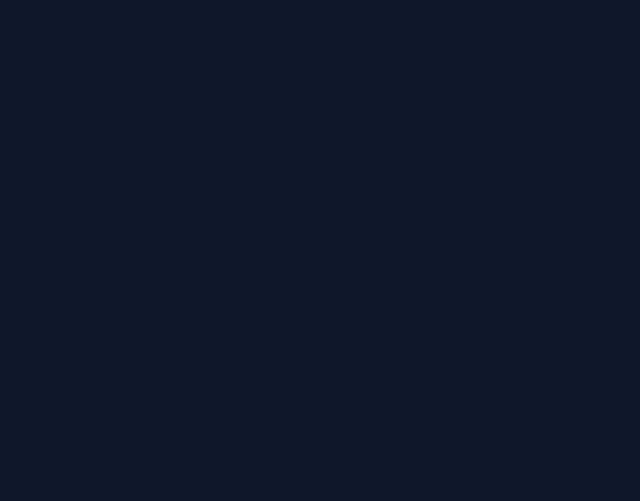
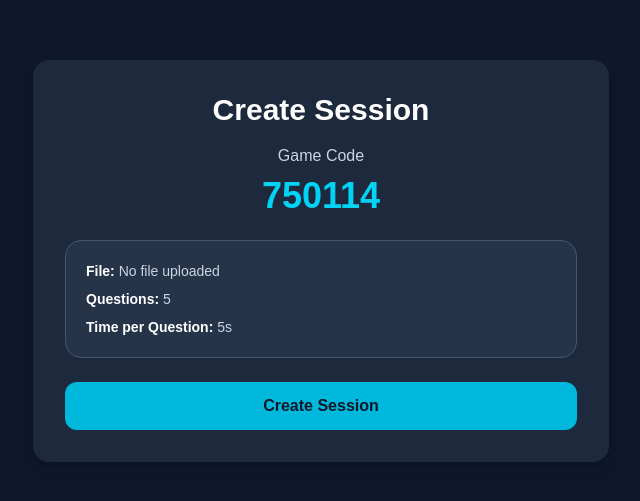
Before and after one commit to RMR069/quiz-play, a React (Vite) app: page /instructor/create-session in a window 1280 px wide. Before the commit this address had no page. Shown: the part 139-640 px from the top of the page, without its empty margins (319-959 px from the left). Built offline with nearby package versions, Linux system fonts and the light colour scheme.

Commit message:
Add Firebase session sync

```diff
--- a/package.json
+++ b/package.json
@@ -11,6 +11,7 @@
   },
   "dependencies": {
     "@tailwindcss/vite": "^4.2.1",
+    "firebase": "^12.12.1",
     "react": "^19.2.0",
     "react-dom": "^19.2.0",
     "react-router-dom": "^7.13.1",
--- a/src/App.jsx
+++ b/src/App.jsx
@@ -1,6 +1,8 @@
 import { BrowserRouter, Routes, Route } from "react-router-dom";
 
 import Home from "./pages/Home";
+import CreateSession from "./pages/CreateSession";
+
 import JoinGame from "./pages/student/JoinGame";
 import Lobby from "./pages/student/Lobby";
 import Difficulty from "./pages/student/Difficulty";
@@ -30,6 +32,7 @@ function App() {
         <Route path="/instructor/dashboard-official" element={<DashboardOfficial />} />
         <Route path="/instructor/session-official" element={<SessionOfficial />} />
         <Route path="/instructor/questions-preview" element={<QuestionsPreview />} />
+        <Route path="/instructor/create-session" element={<CreateSession />} />
       </Routes>
     </BrowserRouter>
   );
--- /dev/null
+++ b/src/firebase.js
@@ -0,0 +1,17 @@
+import { initializeApp } from "firebase/app";
+import { getFirestore } from "firebase/firestore";
+
+const firebaseConfig = {
+  apiKey: "AIzaSyCZXwPQabBnCj1x4KIYl0jsRmMTeyLHYzI",
+  authDomain: "quizplay-6bc74.firebaseapp.com",
+  projectId: "quizplay-6bc74",
+  storageBucket: "quizplay-6bc74.firebasestorage.app",
+  messagingSenderId: "1049529032829",
+  appId: "1:1049529032829:web:3960c2742ba35c90fe5114",
+  measurementId: "G-TH0G4Q9BHG",
+};
+
+const app = initializeApp(firebaseConfig);
+const db = getFirestore(app);
+
+export { db };
--- /dev/null
+++ b/src/pages/CreateSession.jsx
@@ -0,0 +1,114 @@
+import { useState } from "react";
+import { useLocation, useNavigate } from "react-router-dom";
+import { doc, serverTimestamp, setDoc, getDoc } from "firebase/firestore";
+import { db } from "../firebase";
+
+function generateGameCode() {
+  return Math.floor(100000 + Math.random() * 900000).toString();
+}
+
+function CreateSession() {
+  const navigate = useNavigate();
+  const { state } = useLocation();
+
+  const [gameCode] = useState(generateGameCode());
+  const [isCreating, setIsCreating] = useState(false);
+  const [error, setError] = useState("");
+  const [success, setSuccess] = useState("");
+
+  const fileName = state?.fileName ?? "No file uploaded";
+  const questionCount = state?.questionCount ?? 5;
+  const timePerQuestion = state?.timePerQuestion ?? 5;
+
+  async function handleCreateSession() {
+    try {
+      setIsCreating(true);
+      setError("");
+      setSuccess("");
+
+      const sessionRef = doc(db, "sessions", gameCode);
+
+      await setDoc(sessionRef, {
+        gameCode,
+        fileName,
+        questionCount,
+        timePerQuestion,
+        players: [],
+        status: "waiting",
+        createdAt: serverTimestamp(),
+      });
+
+      const sessionSnap = await getDoc(sessionRef);
+
+      if (!sessionSnap.exists()) {
+        throw new Error("Session was not saved in Firestore.");
+      }
+
+      setSuccess(`Session created successfully: ${gameCode}`);
+
+      setTimeout(() => {
+        navigate("/instructor/session-official", {
+          state: {
+            gameCode,
+            fileName,
+            questionCount,
+            timePerQuestion,
+          },
+        });
+      }, 1200);
+    } catch (err) {
+      console.error("Error creating session:", err);
+      setError(`Failed to create session: ${err.message}`);
+    } finally {
+      setIsCreating(false);
+    }
+  }
+
+  return (
+    <div className="min-h-screen bg-slate-900 text-white flex items-center justify-center px-6">
+      <div className="w-full max-w-xl bg-slate-800 rounded-2xl p-8 shadow-lg text-center">
+        <h1 className="text-3xl font-bold mb-4">Create Session</h1>
+
+        <p className="text-slate-300 mb-2">Game Code</p>
+        <div className="text-4xl font-extrabold text-cyan-400 mb-6">
+          {gameCode}
+        </div>
+
+        <div className="rounded-2xl border border-slate-600 bg-slate-700/50 p-5 mb-6 text-left">
+          <p className="text-sm text-slate-300 mb-2">
+            <span className="font-semibold text-white">File:</span> {fileName}
+          </p>
+          <p className="text-sm text-slate-300 mb-2">
+            <span className="font-semibold text-white">Questions:</span> {questionCount}
+          </p>
+          <p className="text-sm text-slate-300">
+            <span className="font-semibold text-white">Time per Question:</span>{" "}
+            {timePerQuestion}s
+          </p>
+        </div>
+
+        {error && (
+          <p className="text-red-400 mb-4 break-words">{error}</p>
+        )}
+
+        {success && (
+          <p className="text-green-400 mb-4 break-words">{success}</p>
+        )}
+
+        <button
+          onClick={handleCreateSession}
+          disabled={isCreating}
+          className={`w-full py-3 rounded-xl font-bold transition ${
+            isCreating
+              ? "bg-slate-600 text-slate-300 cursor-not-allowed"
+              : "bg-cyan-500 hover:bg-cyan-400 text-slate-900"
+          }`}
+        >
+          {isCreating ? "Creating..." : "Create Session"}
+        </button>
+      </div>
+    </div>
+  );
+}
+
+export default CreateSession;
--- a/src/pages/instructor/DashboardOfficial.jsx
+++ b/src/pages/instructor/DashboardOfficial.jsx
@@ -1,5 +1,7 @@
 import { useMemo, useState } from "react";
 import { useNavigate } from "react-router-dom";
+import { doc, serverTimestamp, setDoc } from "firebase/firestore";
+import { db } from "../../firebase";
 
 function DashboardOfficial() {
   const navigate = useNavigate();
@@ -14,8 +16,10 @@ function DashboardOfficial() {
   const [selectedFile, setSelectedFile] = useState(null);
   const [questionCount, setQuestionCount] = useState(5);
   const [timePerQuestion, setTimePerQuestion] = useState(5);
+  const [isCreatingSession, setIsCreatingSession] = useState(false);
+  const [error, setError] = useState("");
 
-  const studentsJoined = 3;
+  const studentsJoined = 0;
 
   const MIN_QUESTIONS = 5;
   const MAX_QUESTIONS = 20;
@@ -39,7 +43,6 @@ function DashboardOfficial() {
     setTimePerQuestion((prev) => Math.max(prev - 5, MIN_TIME));
   }
 
-  // ✅ Mock AI: creates N questions per difficulty
   function generateMockQuestions(n, fileName) {
     const topic = fileName ? fileName.replace(/\.[^/.]+$/, "") : "General";
 
@@ -49,7 +52,7 @@ function DashboardOfficial() {
         difficulty: difficultyLabel.toLowerCase(),
         q: `[${topic}] ${difficultyLabel} Q${i + 1}: ${baseQ} (${i + 1})`,
         choices: ["A", "B", "C", "D"],
-        correctIndex: (i + 1) % 4, // deterministic
+        correctIndex: (i + 1) % 4,
       }));
 
     return {
@@ -59,38 +62,44 @@ function DashboardOfficial() {
     };
   }
 
-  function handleGoToSession() {
+  async function handleGoToSession() {
     if (!selectedFile) return;
 
-    // ✅ Create banks (Mock AI)
+    try {
+      setIsCreatingSession(true);
+      setError("");
+
       const questionsByDifficulty = generateMockQuestions(
         questionCount,
         selectedFile?.name
       );
 
-    // ✅ Save instructor config so student reads the same questionCount/time/questions
-    const sessionConfig = {
+      await setDoc(doc(db, "sessions", gameCode), {
         gameCode,
+        fileName: selectedFile.name,
         questionCount,
         timePerQuestion,
-      players: ["Radi", "Sara", "Fahad"], // temporary (later realtime)
+        players: [],
         questionsByDifficulty,
-    };
-
-    localStorage.setItem(
-      `quizplay_session_${gameCode}`,
-      JSON.stringify(sessionConfig)
-    );
+        status: "waiting",
+        createdAt: serverTimestamp(),
+      });
 
       navigate("/instructor/session-official", {
         state: {
           gameCode,
-        fileName: selectedFile ? selectedFile.name : "No file uploaded",
+          fileName: selectedFile.name,
           questionCount,
           timePerQuestion,
-        studentsJoined,
+          studentsJoined: 0,
         },
       });
+    } catch (err) {
+      console.error("Error creating session:", err);
+      setError(`Failed to create session: ${err.message}`);
+    } finally {
+      setIsCreatingSession(false);
+    }
   }
 
   return (
@@ -195,6 +204,10 @@ function DashboardOfficial() {
                 </div>
               </div>
             </div>
+
+            {error && (
+              <p className="mt-5 text-sm text-red-500 break-words">{error}</p>
+            )}
           </div>
 
           <div className="bg-white border border-slate-200 rounded-3xl p-6 md:p-7 shadow-sm">
@@ -228,15 +241,15 @@ function DashboardOfficial() {
 
             <button
               onClick={handleGoToSession}
-              disabled={!selectedFile}
+              disabled={!selectedFile || isCreatingSession}
               className={[
                 "w-full px-5 py-3.5 rounded-2xl transition font-bold",
-                selectedFile
+                selectedFile && !isCreatingSession
                   ? "bg-slate-900 text-white hover:bg-slate-800"
                   : "bg-slate-200 text-slate-500 cursor-not-allowed",
               ].join(" ")}
             >
-              Go to Session
+              {isCreatingSession ? "Creating Session..." : "Go to Session"}
             </button>
 
             <p className="text-xs text-slate-500 mt-4 leading-5">
--- a/src/pages/instructor/SessionOfficial.jsx
+++ b/src/pages/instructor/SessionOfficial.jsx
@@ -1,10 +1,41 @@
+import { useEffect, useState } from "react";
 import { useLocation, useNavigate } from "react-router-dom";
+import { doc, onSnapshot } from "firebase/firestore";
+import { db } from "../../firebase";
 
 function SessionOfficial() {
   const navigate = useNavigate();
   const { state } = useLocation();
 
-  if (!state?.gameCode) {
+  const gameCode = state?.gameCode || "";
+  const [sessionData, setSessionData] = useState(null);
+  const [loading, setLoading] = useState(true);
+
+  useEffect(() => {
+    if (!gameCode) return;
+
+    const sessionRef = doc(db, "sessions", gameCode);
+
+    const unsubscribe = onSnapshot(
+      sessionRef,
+      (snapshot) => {
+        if (snapshot.exists()) {
+          setSessionData(snapshot.data());
+        } else {
+          setSessionData(null);
+        }
+        setLoading(false);
+      },
+      (error) => {
+        console.error("Error reading session:", error);
+        setLoading(false);
+      }
+    );
+
+    return () => unsubscribe();
+  }, [gameCode]);
+
+  if (!gameCode) {
     return (
       <div className="min-h-screen bg-slate-50 flex items-center justify-center px-6">
         <div className="w-full max-w-md bg-white border border-slate-200 rounded-3xl p-8 shadow-sm text-center">
@@ -25,28 +56,39 @@ function SessionOfficial() {
     );
   }
 
-  const {
-    gameCode,
-    fileName: fileNameFromState,
-    questionCount: questionCountFromState,
-    timePerQuestion: timePerQuestionFromState,
-    studentsJoined,
-  } = state;
+  if (loading) {
+    return (
+      <div className="min-h-screen bg-slate-50 flex items-center justify-center px-6">
+        <div className="text-slate-700 text-xl font-semibold">Loading session...</div>
+      </div>
+    );
+  }
 
-  const raw = localStorage.getItem(`quizplay_session_${gameCode}`);
-  const session = raw ? JSON.parse(raw) : null;
+  if (!sessionData) {
+    return (
+      <div className="min-h-screen bg-slate-50 flex items-center justify-center px-6">
+        <div className="w-full max-w-md bg-white border border-slate-200 rounded-3xl p-8 shadow-sm text-center">
+          <h1 className="text-2xl font-bold text-slate-900 mb-3">
+            Session not found
+          </h1>
+          <p className="text-slate-500 mb-6">
+            This session does not exist in Firebase.
+          </p>
+          <button
+            onClick={() => navigate("/instructor/dashboard-official")}
+            className="w-full px-5 py-3 rounded-2xl bg-slate-900 text-white hover:bg-slate-800 transition font-bold"
+          >
+            Back to Setup
+          </button>
+        </div>
+      </div>
+    );
+  }
 
-  const fileName = fileNameFromState ?? session?.fileName ?? "No file uploaded";
-  const questionCount = questionCountFromState ?? session?.questionCount ?? 5;
-  const timePerQuestion =
-    timePerQuestionFromState ?? session?.timePerQuestion ?? 5;
-
-  const students =
-    session?.players?.length
-      ? session.players
-      : studentsJoined > 0
-      ? ["Radi", "Sara", "Fahad"]
-      : [];
+  const fileName = sessionData.fileName ?? "No file uploaded";
+  const questionCount = sessionData.questionCount ?? 5;
+  const timePerQuestion = sessionData.timePerQuestion ?? 5;
+  const students = Array.isArray(sessionData.players) ? sessionData.players : [];
 
   function handleStartQuiz() {
     if (students.length === 0) return;
@@ -70,7 +112,6 @@ function SessionOfficial() {
     <div className="min-h-screen bg-gradient-to-br from-slate-50 via-white to-slate-100 text-slate-900">
       <div className="max-w-6xl mx-auto px-6 py-10">
         <div className="grid grid-cols-1 xl:grid-cols-3 gap-6">
-          {/* Session Summary */}
           <div className="xl:col-span-2 bg-white border border-slate-200 rounded-3xl p-6 md:p-8 shadow-sm">
             <h2 className="text-2xl font-bold mb-6">Session Summary</h2>
 
@@ -110,10 +151,21 @@ function SessionOfficial() {
                   {timePerQuestion}s
                 </p>
               </div>
+
+              <div className="md:col-span-2 rounded-3xl border border-slate-200 bg-slate-50/80 p-5 text-center">
+                <p className="text-xs uppercase tracking-wide text-slate-500 mb-3">
+                  Session Code
+                </p>
+                <p className="text-5xl font-extrabold tracking-[0.2em] text-slate-900">
+                  {gameCode}
+                </p>
+                <p className="text-sm text-slate-500 mt-3">
+                  Share this code with students to join the session.
+                </p>
+              </div>
             </div>
           </div>
 
-          {/* Session Controls */}
           <div className="bg-white border border-slate-200 rounded-3xl p-6 md:p-7 shadow-sm">
             <p className="text-xs uppercase tracking-[0.2em] text-slate-500">
               Session Controls
@@ -150,7 +202,13 @@ function SessionOfficial() {
             <button
               onClick={() =>
                 navigate("/instructor/questions-preview", {
-                  state: { ...state, gameCode },
+                  state: {
+                    gameCode,
+                    fileName,
+                    questionCount,
+                    timePerQuestion,
+                    students,
+                  },
                 })
               }
               className="w-full mt-3 px-5 py-3.5 rounded-2xl bg-white border border-slate-200 hover:bg-slate-50 transition font-semibold"
@@ -167,7 +225,6 @@ function SessionOfficial() {
           </div>
         </div>
 
-        {/* Students Box */}
         <div className="mt-6 bg-white border border-slate-200 rounded-3xl p-6 md:p-8 shadow-sm">
           <div className="flex items-center justify-between mb-5">
             <h2 className="text-2xl font-bold">Joined Students</h2>
@@ -195,8 +252,6 @@ function SessionOfficial() {
             </div>
           )}
         </div>
-
-
       </div>
     </div>
   );
--- a/src/pages/student/JoinGame.jsx
+++ b/src/pages/student/JoinGame.jsx
@@ -1,20 +1,33 @@
-import { useState } from "react";
-import { useNavigate } from "react-router-dom";
+import { useEffect, useState } from "react";
+import { useNavigate, useSearchParams } from "react-router-dom";
+import { doc, getDoc, updateDoc, arrayUnion } from "firebase/firestore";
+import { db } from "../../firebase";
 
 function JoinGame() {
   const navigate = useNavigate();
+  const [searchParams] = useSearchParams();
 
   const [studentName, setStudentName] = useState("");
   const [gameCode, setGameCode] = useState("");
 
   const [nameError, setNameError] = useState("");
   const [codeError, setCodeError] = useState("");
+  const [joinError, setJoinError] = useState("");
+  const [isJoining, setIsJoining] = useState(false);
 
-  function handleJoin() {
+  useEffect(() => {
+    const codeFromUrl = searchParams.get("code");
+    if (codeFromUrl) {
+      setGameCode(codeFromUrl);
+    }
+  }, [searchParams]);
+
+  async function handleJoin() {
     let hasError = false;
 
     setNameError("");
     setCodeError("");
+    setJoinError("");
 
     const name = studentName.trim();
     const code = gameCode.trim();
@@ -31,9 +44,39 @@ function JoinGame() {
 
     if (hasError) return;
 
-    navigate("/student/lobby", {
-      state: { studentName: name, gameCode: code },
-    });
+    try {
+      setIsJoining(true);
+
+      const sessionRef = doc(db, "sessions", code);
+      const sessionSnap = await getDoc(sessionRef);
+
+      if (!sessionSnap.exists()) {
+        setJoinError("Session not found. Please check the game code.");
+        return;
+      }
+
+      const sessionData = sessionSnap.data();
+      const players = Array.isArray(sessionData.players) ? sessionData.players : [];
+
+      const alreadyExists = players.some(
+        (player) => player.toLowerCase() === name.toLowerCase()
+      );
+
+      if (!alreadyExists) {
+        await updateDoc(sessionRef, {
+          players: arrayUnion(name),
+        });
+      }
+
+      navigate("/student/lobby", {
+        state: { studentName: name, gameCode: code },
+      });
+    } catch (error) {
+      console.error("Error joining session:", error);
+      setJoinError("Failed to join session. Please try again.");
+    } finally {
+      setIsJoining(false);
+    }
   }
 
   return (
@@ -58,6 +101,7 @@ function JoinGame() {
             onChange={(e) => {
               setStudentName(e.target.value);
               if (nameError) setNameError("");
+              if (joinError) setJoinError("");
             }}
             className={`w-full px-4 py-3 rounded-xl bg-slate-700 border text-white outline-none focus:ring-2 ${
               nameError
@@ -68,7 +112,7 @@ function JoinGame() {
           {nameError && <p className="mt-2 text-sm text-red-400">{nameError}</p>}
         </div>
 
-        <div className="mb-6">
+        <div className="mb-4">
           <label className="block mb-2 text-sm text-slate-300">Game Code</label>
           <input
             type="text"
@@ -77,6 +121,7 @@ function JoinGame() {
             onChange={(e) => {
               setGameCode(e.target.value);
               if (codeError) setCodeError("");
+              if (joinError) setJoinError("");
             }}
             className={`w-full px-4 py-3 rounded-xl bg-slate-700 border text-white outline-none focus:ring-2 ${
               codeError
@@ -87,11 +132,20 @@ function JoinGame() {
           {codeError && <p className="mt-2 text-sm text-red-400">{codeError}</p>}
         </div>
 
+        {joinError && (
+          <p className="mb-4 text-sm text-red-400 text-center">{joinError}</p>
+        )}
+
         <button
           onClick={handleJoin}
-          className="w-full game-font bg-cyan-500 hover:bg-cyan-400 text-slate-900 py-3 rounded-xl transition"
+          disabled={isJoining}
+          className={`w-full game-font py-3 rounded-xl transition ${
+            isJoining
+              ? "bg-slate-600 text-slate-300 cursor-not-allowed"
+              : "bg-cyan-500 hover:bg-cyan-400 text-slate-900"
+          }`}
         >
-          Join
+          {isJoining ? "Joining..." : "Join"}
         </button>
       </div>
     </div>
```
Also changed, not shown: 1 other file (tests, documents, lock files or other folders). Lines whose indentation alone changed are shown as unchanged.
